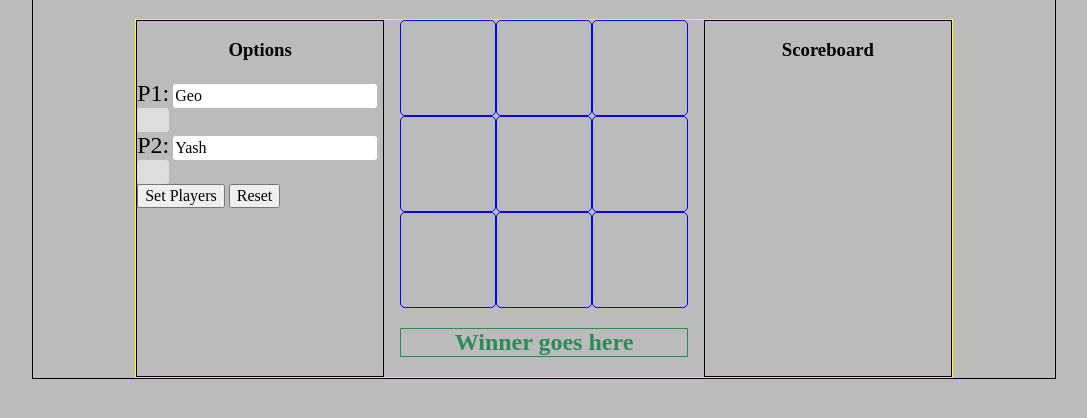
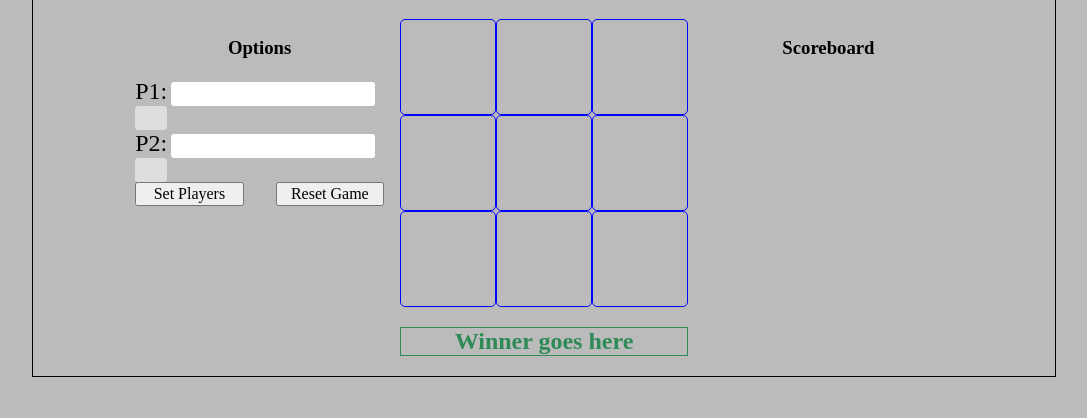
Before and after one commit to geordzNZ/tic-tac-toe, a plain HTML site: page index.html in a window 1280 px wide. Shown: the part 62-480 px from the top of the page, without its empty margins (96-1183 px from the left). Drawn offline with Linux system fonts and the light colour scheme.

Commit message:
update formatting in a few places

```diff
--- a/css/style.css
+++ b/css/style.css
@@ -57,7 +57,7 @@ h4{
 }
 
 #gameContainer{
-  border: 1px solid yellow;
+  /* border: 1px solid yellow; */
   display: grid;
   grid-template-columns: repeat(3, 1fr);
   column-gap: 1rem;
@@ -67,12 +67,18 @@ h4{
 }
 #options{
   display: block;
-  border: 1px solid black;
+  /* border: 1px solid black; */
 }
 #players{
 }
 .playerHdr{
   font-size: 1.5rem;
+}
+#optionButtons{
+  display: grid;
+  grid-template-columns: repeat(2, 1fr);
+  column-gap: 2rem;
+  justify-content: space-between;
 }
 
 #gameBoard{
@@ -93,7 +99,7 @@ h4{
 }
 #scoreboard{
   display: block;
-  border: 1px solid black;
+  /* border: 1px solid black; */
 }
 .winner{
   background: seagreen;
--- a/index.html
+++ b/index.html
@@ -20,17 +20,17 @@
         <h3>Options</h3>
         <div id="p1" class="player">
           <span class="playerHdr">P1:</span>
-          <input type="text" name="" id="p1Name" class="input name" value="Geo">
+          <input type="text" name="" id="p1Name" class="input name" value="">
           <input type="text" name="" id="p1Icon" class="input icon" value="" disabled>
         </div>
         <div id="p2" class="player">
           <span class="playerHdr">P2:</span>
-          <input type="text" name="p2Name" id="p2Name" class="input name" value="Yash">
+          <input type="text" name="p2Name" id="p2Name" class="input name" value="">
           <input type="text" name="p2Icon" id="p2Icon" class="input icon" value="" disabled>
         </div>
-        <div>
+        <div id="optionButtons">
           <button id="setPlayers">Set Players</button>
-					<button id='reset'>Reset</button>
+					<button id='reset'>Reset Game</button>
         </div>
       </div>
     </div>
```
